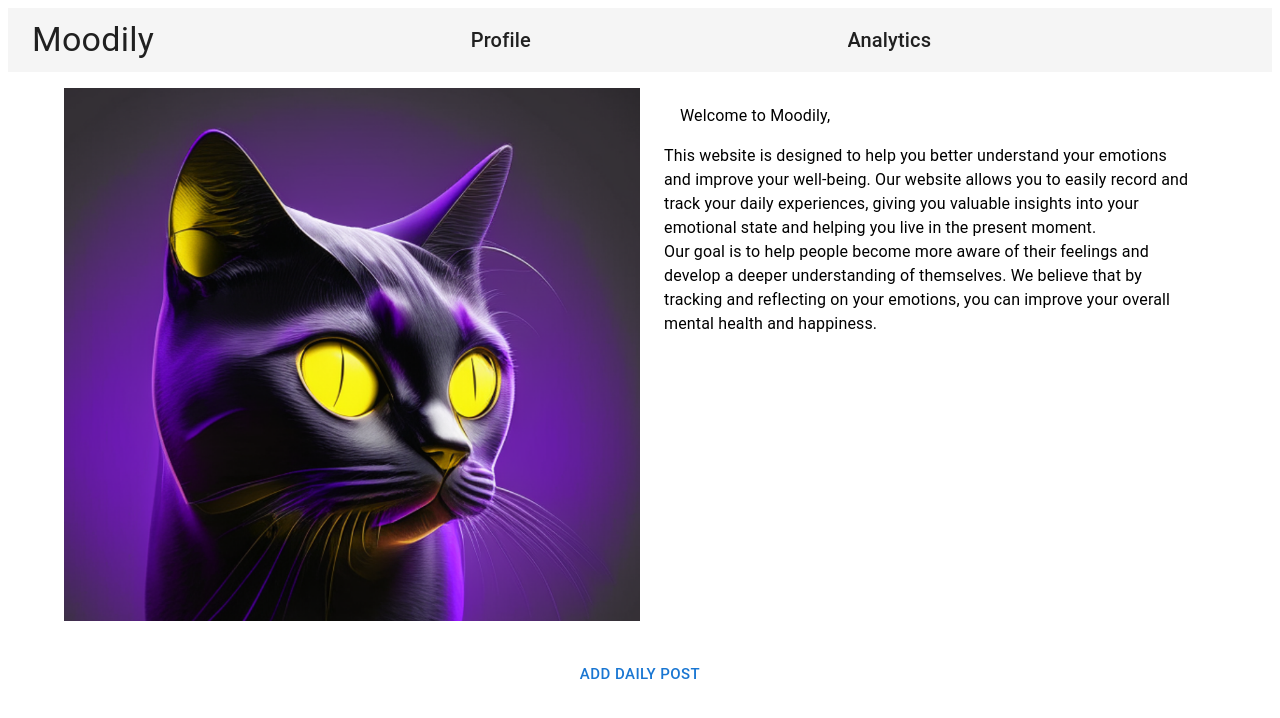
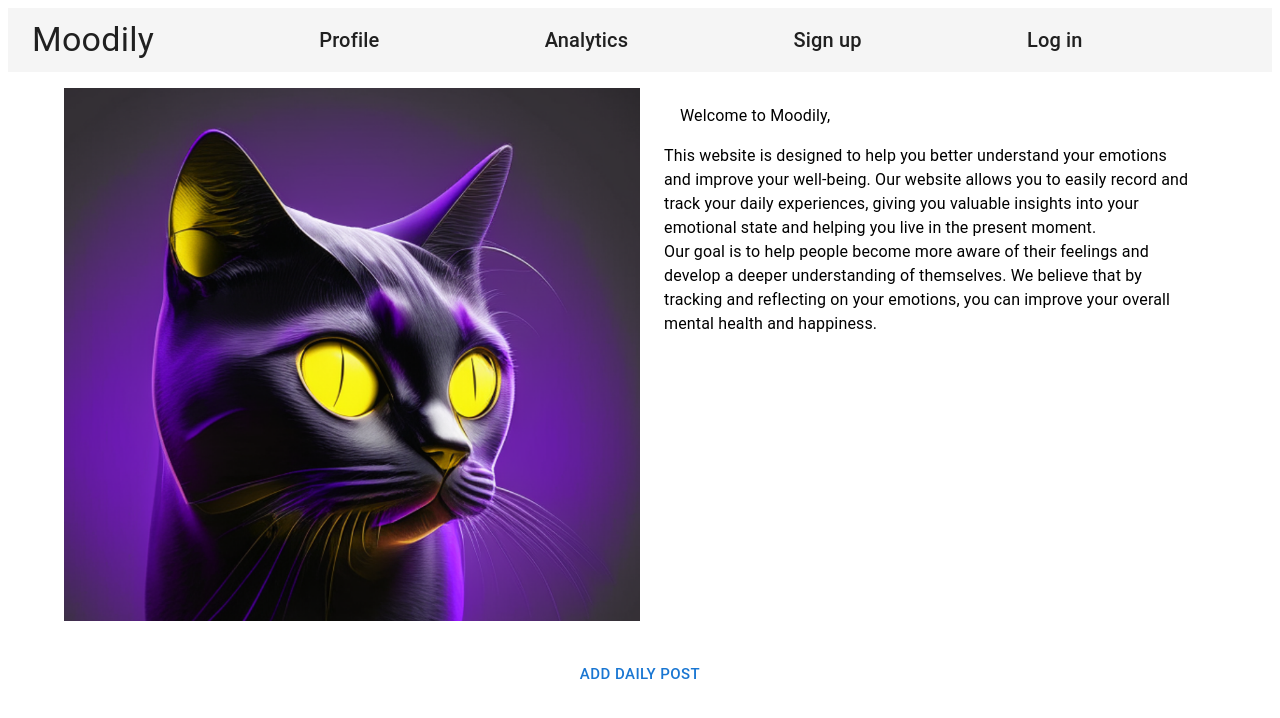
Before and after one commit to csakafeda/Moodily, a React (Vite) app in the folder frontend/: page / in a window 1280 px wide. Shown: the top 718 px of the page. Built offline with nearby package versions, Linux system fonts and the light colour scheme.

Commit message:
add sign up and log in buttons and routes to navbar

```diff
--- a/frontend/src/Components/NavBar.jsx
+++ b/frontend/src/Components/NavBar.jsx
@@ -37,6 +37,27 @@ export default function NavBar() {
                     >
                         Analytics
                     </Typography>
+
+                    <Typography
+                        component="span"
+                        variant="h6"
+                        color="inherit"
+                        noWrap
+                        sx={{cursor: "pointer", userSelect: "none", flexGrow: 1,}}
+                        onClick={() => navigate("/SignUp")}
+                    >
+                        Sign up
+                    </Typography>
+                    <Typography
+                        component="span"
+                        variant="h6"
+                        color="inherit"
+                        noWrap
+                        sx={{cursor: "pointer", userSelect: "none", flexGrow: 1,}}
+                        onClick={() => navigate("/LogIn")}
+                    >
+                        Log in
+                    </Typography>
                 </Toolbar>
             </AppBar>
             <Outlet/>
```
